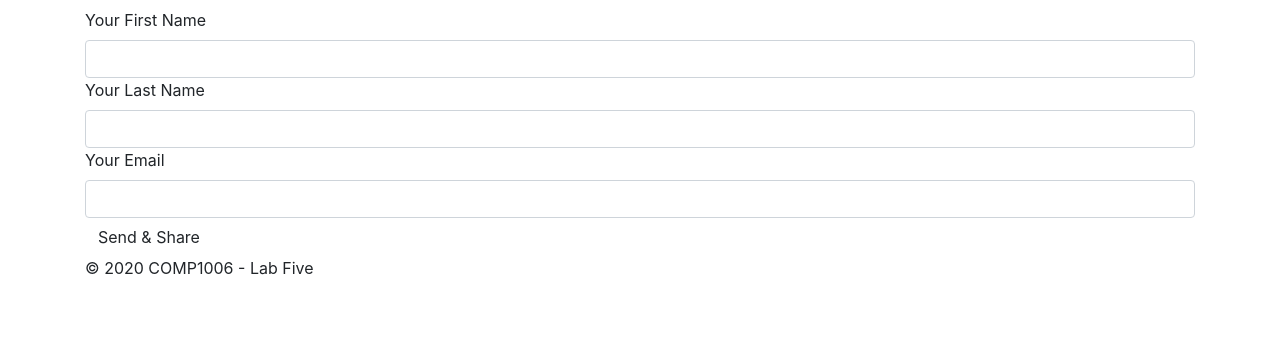
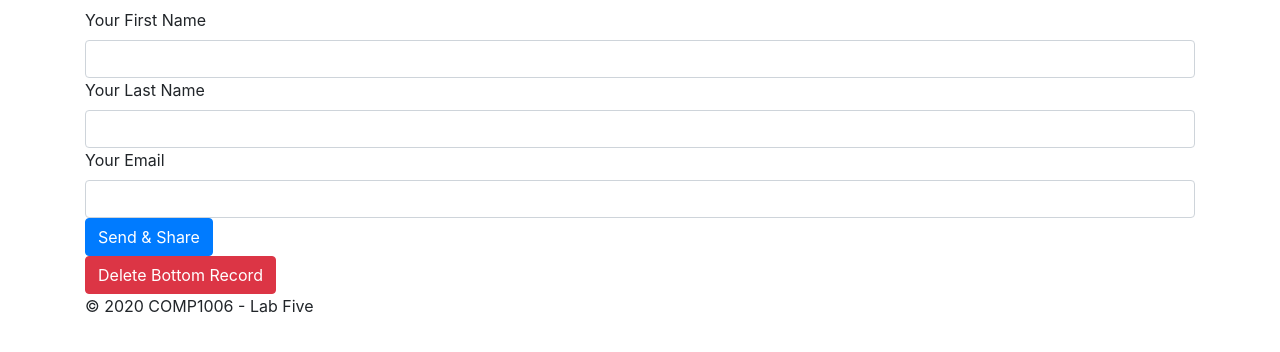
Before and after one commit to brandongallagher1999/Lab6-PHP, a PHP site: page / in a window 1280 px wide. Shown: the part 48-400 px from the top of the page. Run offline with PHP 8.4, Linux system fonts and the light colour scheme; some web fonts are replaced.

Commit message:
Lab 6 finished

```diff
--- a/index.php
+++ b/index.php
@@ -21,7 +21,11 @@
         <input type="text" name="lname" class="form-control" id="lname">
         <label for="email"> Your Email </label>
         <input type="email" name="email" class="form-control" id="email">
-        <input type="submit" name="submit" value="Send & Share" class="btn">
+        <input type="submit" name="submit" value="Send & Share" class="btn btn-primary">
+      </form>
+
+      <form action="delete.php" method="post">
+        <input type="submit" name="delete" value="Delete Bottom Record" class="btn btn-danger">
       </form>
     </main>
     <footer>
```
Also changed, not shown: delete.php (added, +35 -0 lines).
